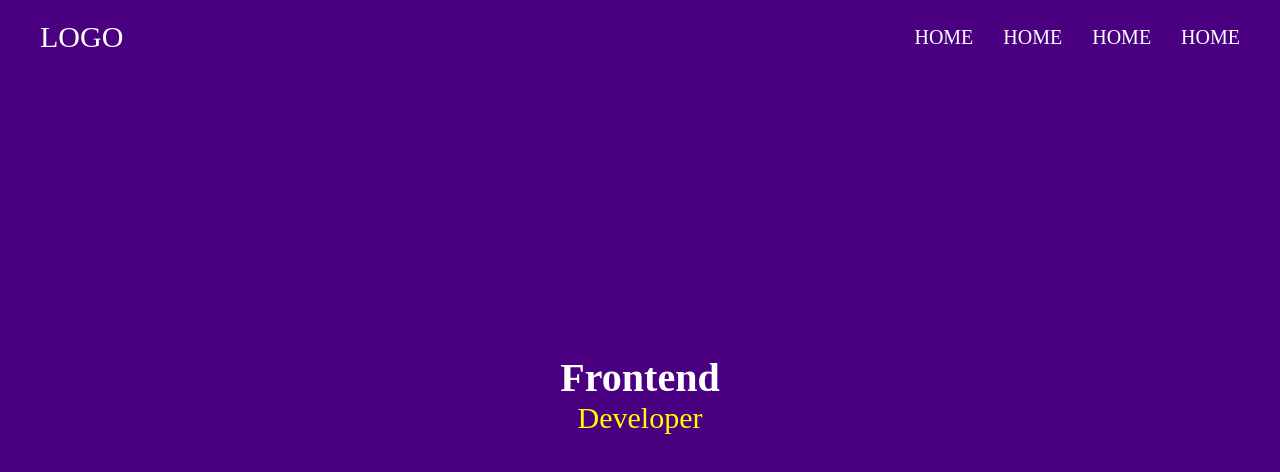
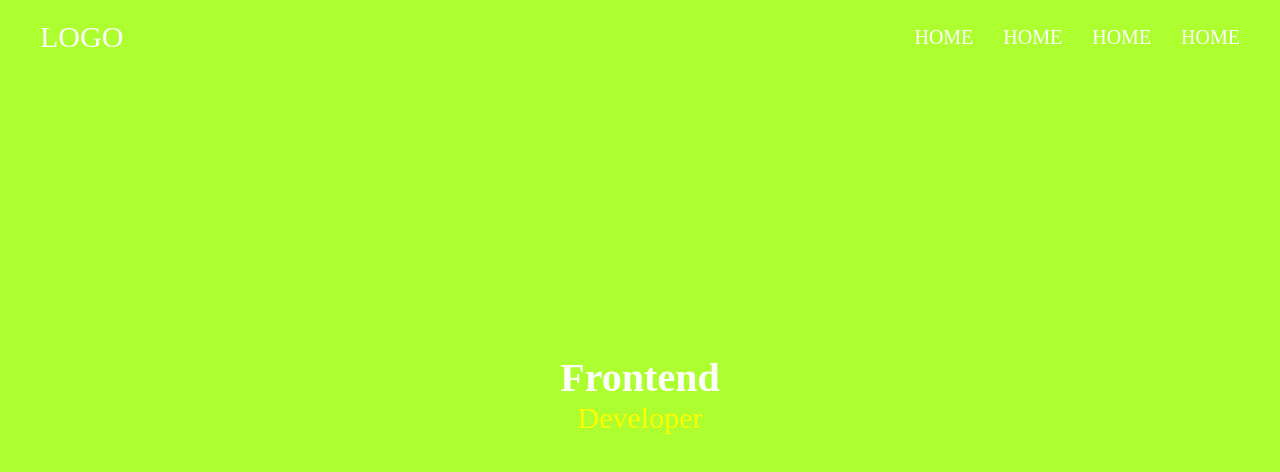
Before and after one commit to ITLIVEACADEMY/git-text1400, a plain HTML site: page index.html in a window 1280 px wide. Drawn offline with Linux system fonts and the light colour scheme.

Commit message:
change bg color

```diff
--- a/css/main.css
+++ b/css/main.css
@@ -18,7 +18,7 @@ ul {
 }
 .header {
     height: 100vh;
-    background: indigo;
+    background: greenyellow;
 }
 
 .header__nav {
@@ -63,7 +63,6 @@ ul {
     color: yellow;
     font-size: 30px;
     transition: .5s;
-
 }
 
 .title:hover {
```
Also changed, not shown: index.html (+22 -0 lines).
